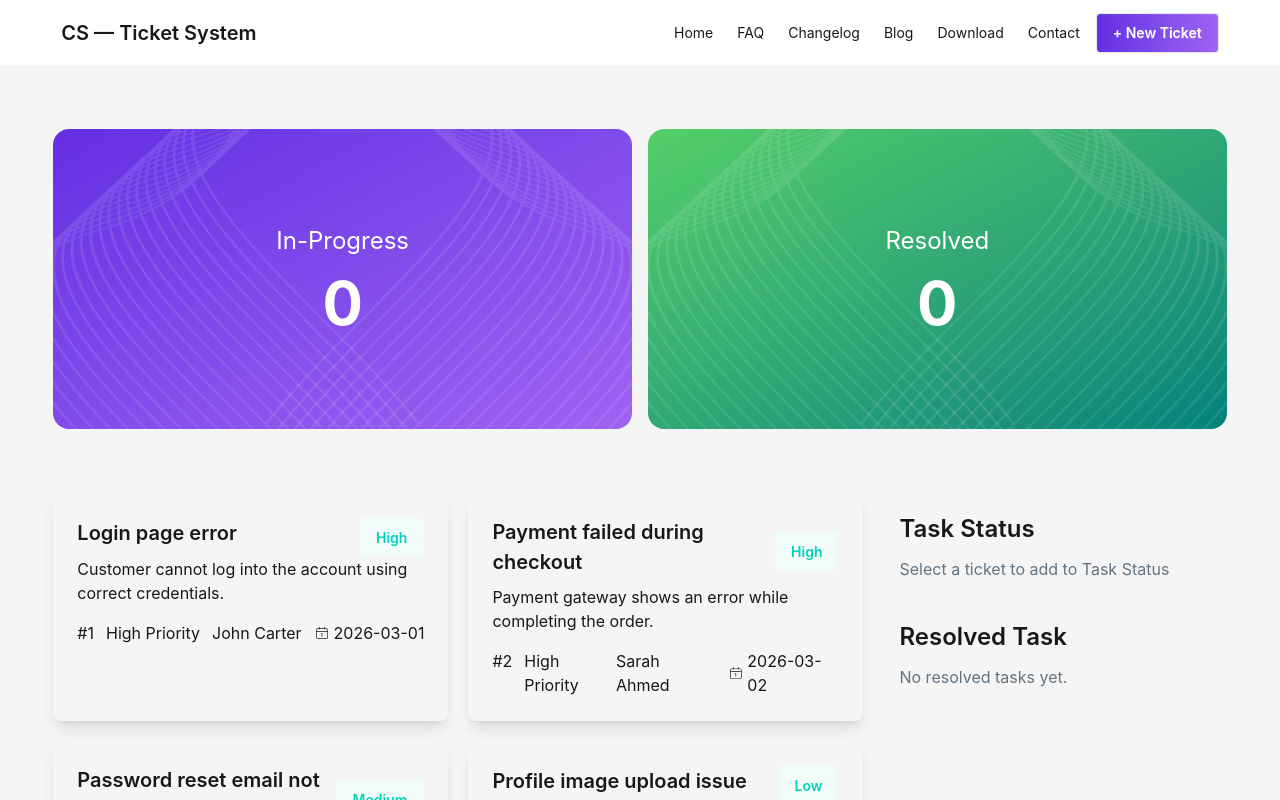
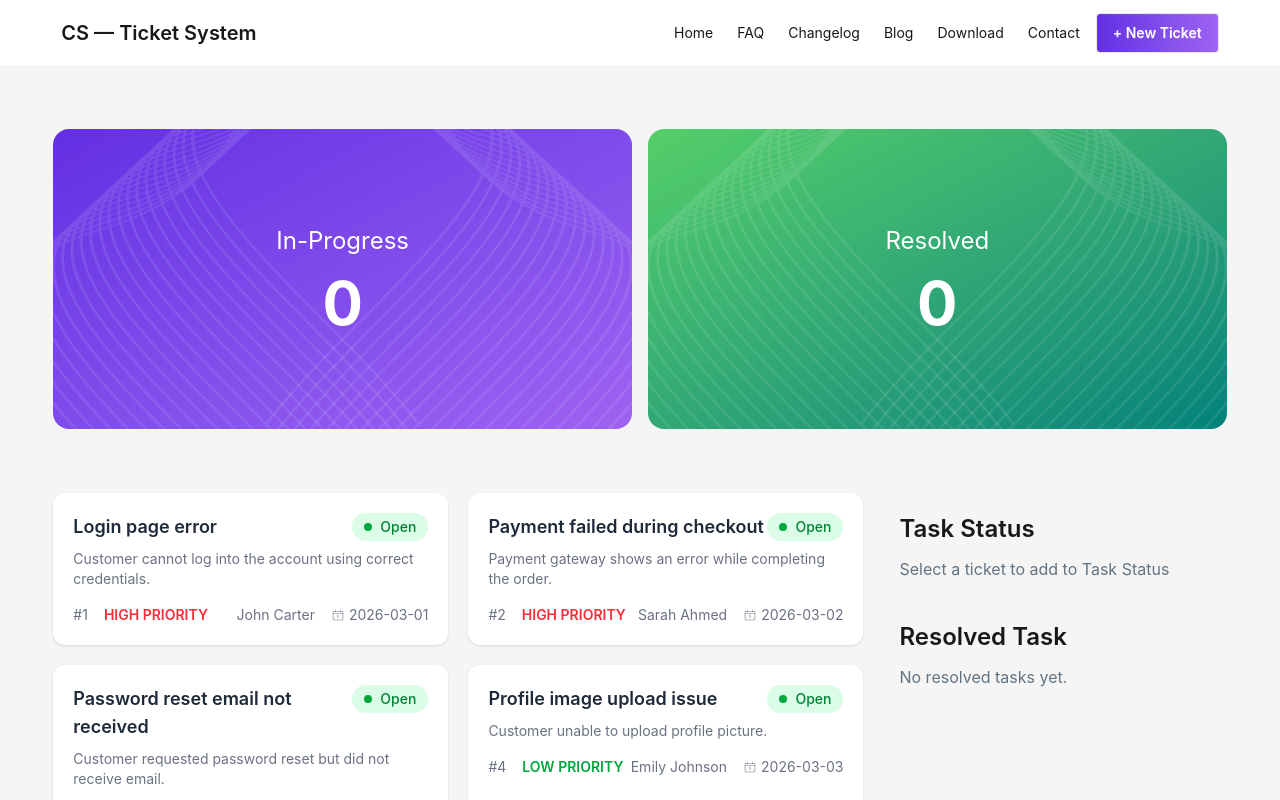
Before and after one commit to mdiffatbari/Ticketo, a React (Vite) app: page / in a window 1280 px wide. Shown: the top 800 px of the page. Built offline with nearby package versions, Linux system fonts and the light colour scheme.

Commit message:
resolved task area funtionality added

```diff
--- a/src/App.jsx
+++ b/src/App.jsx
@@ -4,6 +4,9 @@ import Navbar from "./components/Navbar/Navbar";
 import TopCards from "./components/TopCards/TopCards";
 import TaskStatus from "./pages/TaskStatus/TaskStatus";
 import Tickets from "./pages/Tickets/Tickets";
+
+import { ToastContainer } from "react-toastify";
+import "react-toastify/dist/ReactToastify.css";
 
 function App() {
 
@@ -64,6 +67,7 @@ function App() {
       </div>
 
       <Footer />
+      <ToastContainer position="top-right" autoClose={2000} />
     </>
   );
 }
--- a/src/pages/TaskStatus/TaskStatus.jsx
+++ b/src/pages/TaskStatus/TaskStatus.jsx
@@ -1,76 +1,74 @@
-
 import { toast } from "react-toastify";
 
 const TaskStatus = ({ inProgress, resolved, handleCompleteTask }) => {
 
   return (
-    <div className='p-5'>
+    <div className="p-5">
 
-      {/* In Progress */}
-      <div className='mb-10'>
+      <div className="mb-10">
 
-        <h1 className='font-semibold text-2xl mb-3'>
+        <h1 className="font-semibold text-2xl mb-3">
           Task Status
         </h1>
 
-        {
-          inProgress.length === 0 &&
-          <p className='text-[#627382]'>
+        {inProgress.length === 0 && (
+          <p className="text-[#627382]">
             Select a ticket to add to Task Status
           </p>
-        }
+        )}
 
-        {
-          inProgress.map(task => (
+        {inProgress.map(task => (
 
           <div
             key={task.id}
-              className="bg-white p-5 rounded mb-3 "
+            className="bg-white p-5 rounded mb-3"
           >
-              <p className="text-[20px] font-semibold">{task.title}</p>
+
+            <p className="text-[20px] font-semibold">
+              {task.title}
+            </p>
 
             <button
               onClick={() => {
-                  handleCompleteTask(task)
-                  toast.success("Task marked as completed!")
+                handleCompleteTask(task);
+                toast.success("Task Completed!");
               }}
               className="btn bg-[#02A53B] text-white text-[15px] py-3 mt-2 btn-sm w-full"
             >
               Complete
             </button>
-            </div>
-
-          ))
-        }
 
           </div>
 
-      {/* Resolved */}
+        ))}
+
+      </div>
+
       <div>
 
-        <h1 className='font-semibold text-2xl mb-3'>
+        <h1 className="font-semibold text-2xl mb-3">
           Resolved Task
         </h1>
 
-        {
-          resolved.length === 0 &&
-          <p className='text-[#627382]'>
+        {resolved.length === 0 && (
+          <p className="text-[#627382]">
             No resolved tasks yet.
           </p>
-        }
+        )}
 
-        {
-          resolved.map(task => (
-            <p key={task.id} className="mb-2 bg-[#E0E7FF] text-[20px] font-semibold shadow-sm p-5 rounded-lg">
+        {resolved.map(task => (
+          <p
+            key={task.id}
+            className="mb-2 bg-[#E0E7FF] text-[20px] font-semibold shadow-sm p-5 rounded-lg"
+          >
             {task.title}
           </p>
-          ))
-        }
+        ))}
 
       </div>
 
     </div>
-  )
-}
+  );
+};
 
-export default TaskStatus
+export default TaskStatus;
--- a/src/pages/Ticket/Ticket.jsx
+++ b/src/pages/Ticket/Ticket.jsx
@@ -3,46 +3,81 @@ import { toast } from "react-toastify";
 
 const Ticket = ({ singleTask, handleAddTask }) => {
 
+  const { id, title, description, customer, priority, createdAt, status } = singleTask;
+
+  // priority color
+  const priorityColor =
+    priority === "High"
+      ? "text-red-500"
+      : priority === "Medium"
+      ? "text-amber-500"
+      : "text-green-600";
+
+  // status style
+  const statusStyle =
+    status === "In-Progress"
+      ? "bg-yellow-100 text-yellow-700"
+      : "bg-green-100 text-green-700";
+
+  const statusDot =
+    status === "In-Progress"
+      ? "bg-yellow-500"
+      : "bg-green-600";
+
   return (
     <div
       onClick={() => {
-        handleAddTask(singleTask)
-        toast.success("Task Added In Progress")
+        if (status !== "In-Progress") {
+          handleAddTask(singleTask);
+          toast.success("Task Added In Progress");
+        }
       }}
-      className="card shadow-lg p-6 cursor-pointer hover:shadow-xl"
+      className="bg-white rounded-xl shadow-sm p-5 cursor-pointer hover:shadow-md transition"
     >
+      {/* Top */}
+      <div className="flex justify-between items-start mb-2">
 
-      <div className='flex justify-between items-center'>
-        <h1 className='text-[20px] font-semibold mb-2'>
-          {singleTask.title}
-        </h1>
+        <h2 className="text-lg font-semibold text-gray-800">
+          {title}
+        </h2>
 
-        <button className="btn btn-soft btn-accent">
-          {singleTask.priority}
-        </button>
+        <div
+          className={`flex items-center gap-2 px-3 py-1 rounded-full text-sm font-medium ${statusStyle}`}
+        >
+          <span className={`w-2 h-2 rounded-full ${statusDot}`}></span>
+          {status === "In-Progress" ? "In- Progress" : "Open"}
+        </div>
+
       </div>
 
-      <p>{singleTask.description}</p>
+      {/* Description */}
+      <p className="text-gray-500 text-sm mb-4">
+        {description}
+      </p>
 
-      <div className='flex justify-between items-center mt-4'>
+      {/* Bottom */}
+      <div className="flex justify-between items-center text-sm">
 
-        <div className='flex gap-3'>
-          <h1>#{singleTask.id}</h1>
-          <h2>{singleTask.priority} Priority</h2>
+        <div className="flex gap-4 items-center">
+          <span className="text-gray-500">#{id}</span>
+
+          <span className={`font-semibold uppercase ${priorityColor}`}>
+            {priority} Priority
+          </span>
         </div>
 
-        <div className='flex gap-3 items-center'>
-          <p>{singleTask.customer}</p>
+        <div className="flex items-center gap-4 text-gray-500">
 
-          <div className='flex items-center gap-1'>
+          <span>{customer}</span>
+
+          <div className="flex items-center gap-1">
             <CiCalendarDate />
-            <p>{singleTask.createdAt}</p>
+            <span>{createdAt}</span>
           </div>
 
         </div>
 
       </div>
-
     </div>
   );
 };
```
Lines whose indentation alone changed are shown as unchanged.
